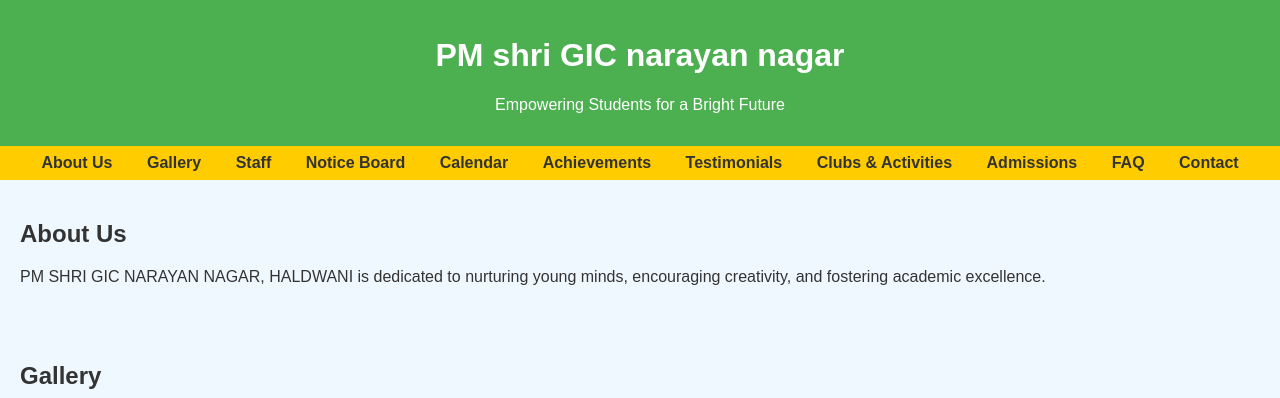
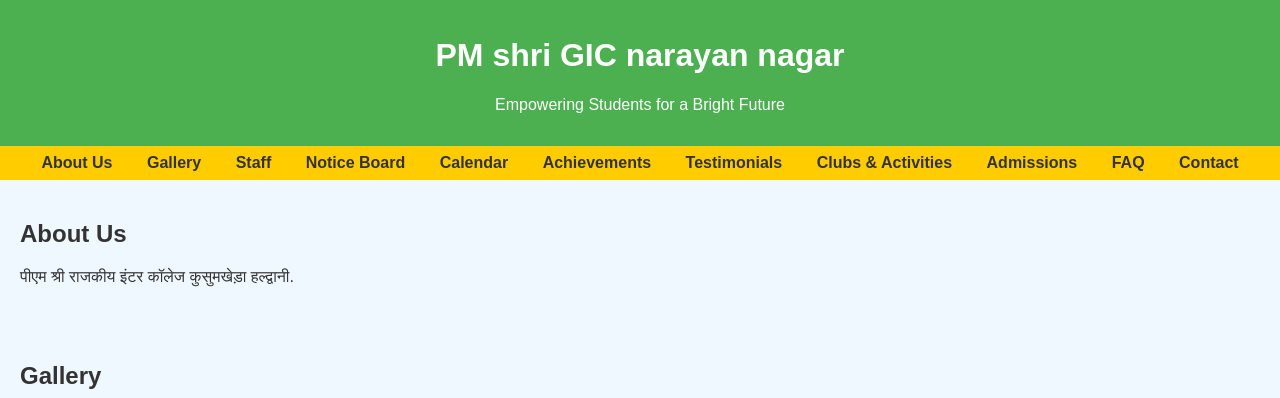
Before and after one commit to pmshrigic/pmshrigic, a plain HTML site: page index.html in a window 1280 px wide. Shown: the top 398 px of the page. Drawn offline with Linux system fonts and the light colour scheme.

Commit message:
Update index.html

```diff
--- a/index.html
+++ b/index.html
@@ -37,7 +37,7 @@
 
     <div class="section" id="about">
         <h2>About Us</h2>
-        <p>PM SHRI GIC NARAYAN NAGAR, HALDWANI is dedicated to nurturing young minds, encouraging creativity, and fostering academic excellence.</p>
+        <p>पीएम श्री राजकीय इंटर कॉलेज कुसुमखेड़ा हल्द्वानी.</p>
     </div>
 
     <div class="section" id="gallery">
```
